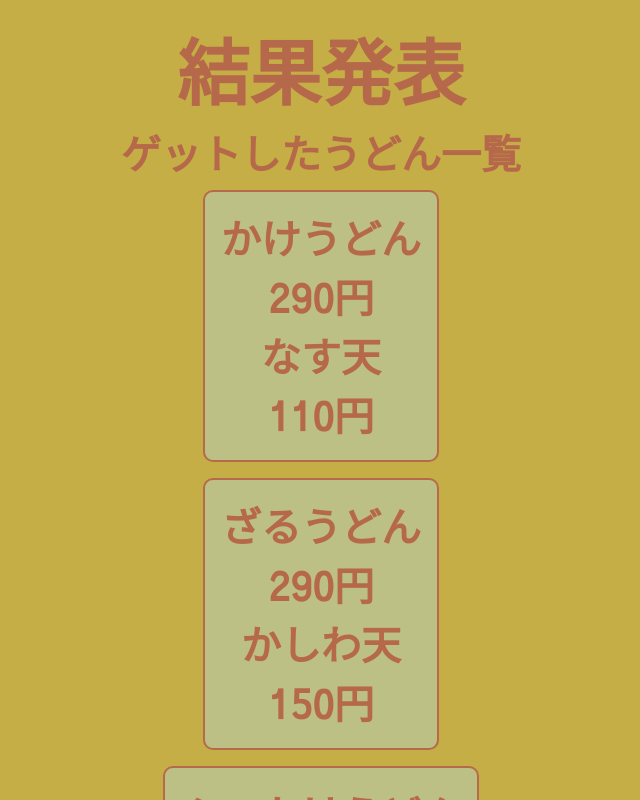
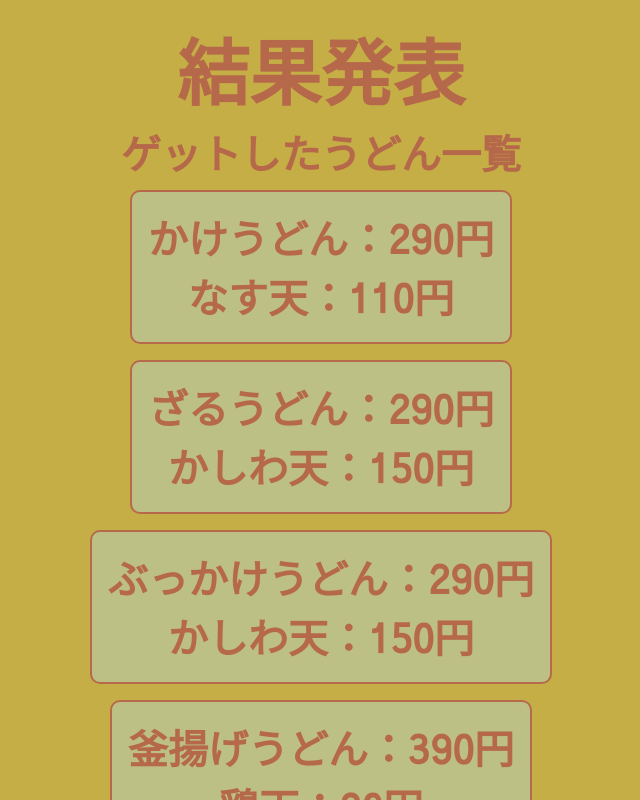
Before and after one commit to JF1HNL/udon_game, a Vue app: page / in a window 1280 px wide. Shown: the top 800 px of the page, without its empty margins (319-959 px from the left). Built offline with nearby package versions, Linux system fonts and the light colour scheme.

Commit message:
とりま、もういいや、

```diff
--- a/src/components/result/index.vue
+++ b/src/components/result/index.vue
@@ -6,7 +6,7 @@
       <item  :result_item=it :id=i />
     </div>
     <div class="sum">合計{{ sum_price }}円</div>
-    <input type="button" value="top" @click="page(PAGE_NAME.top)" >
+    <input type="button" value="最初に戻る" @click="page(PAGE_NAME.top)" >
   </div>
 </template>
 
--- a/src/components/result/item.vue
+++ b/src/components/result/item.vue
@@ -2,8 +2,15 @@
   <div class="item_parent">
     <div class="item">
       <div v-for='(it, i) in result_item.menu' :key=i>
-        <div>{{ it.name }}</div>
-        <div>{{ it.price }}円</div>
+        <div v-if="length_judge(it.name)">
+          <div>
+            {{ it.name }}
+          </div>
+          <div class="left">
+            {{ it.price }}円
+          </div>
+        </div>
+        <div v-else>{{ it.name }}：{{ it.price }}円</div>
       </div>
     </div>
   </div>
@@ -21,6 +28,12 @@
   margin: 1vh auto;
   padding: 2vmin;
 }
+.long {
+  font-size: 3vmin;
+}
+.left {
+  text-align: right;
+}
 </style>
 
 <script>
@@ -28,6 +41,14 @@ export default {
   props: [
     'result_item',
     'id'
-  ]
+  ],
+  methods :{
+    length_judge: function(e){
+      if(e.length > 12){
+        return true;
+      }
+      return false;
+    }
+  }
 }
 </script>
```
